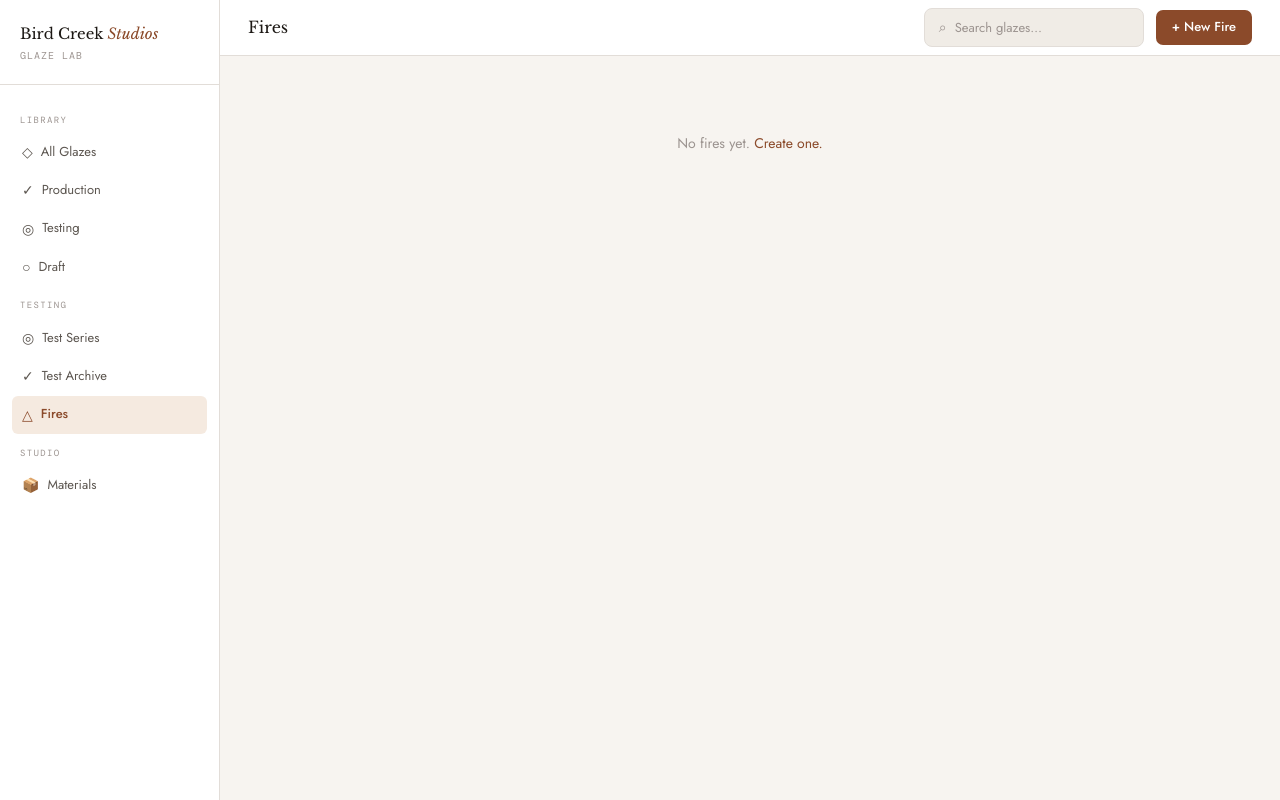
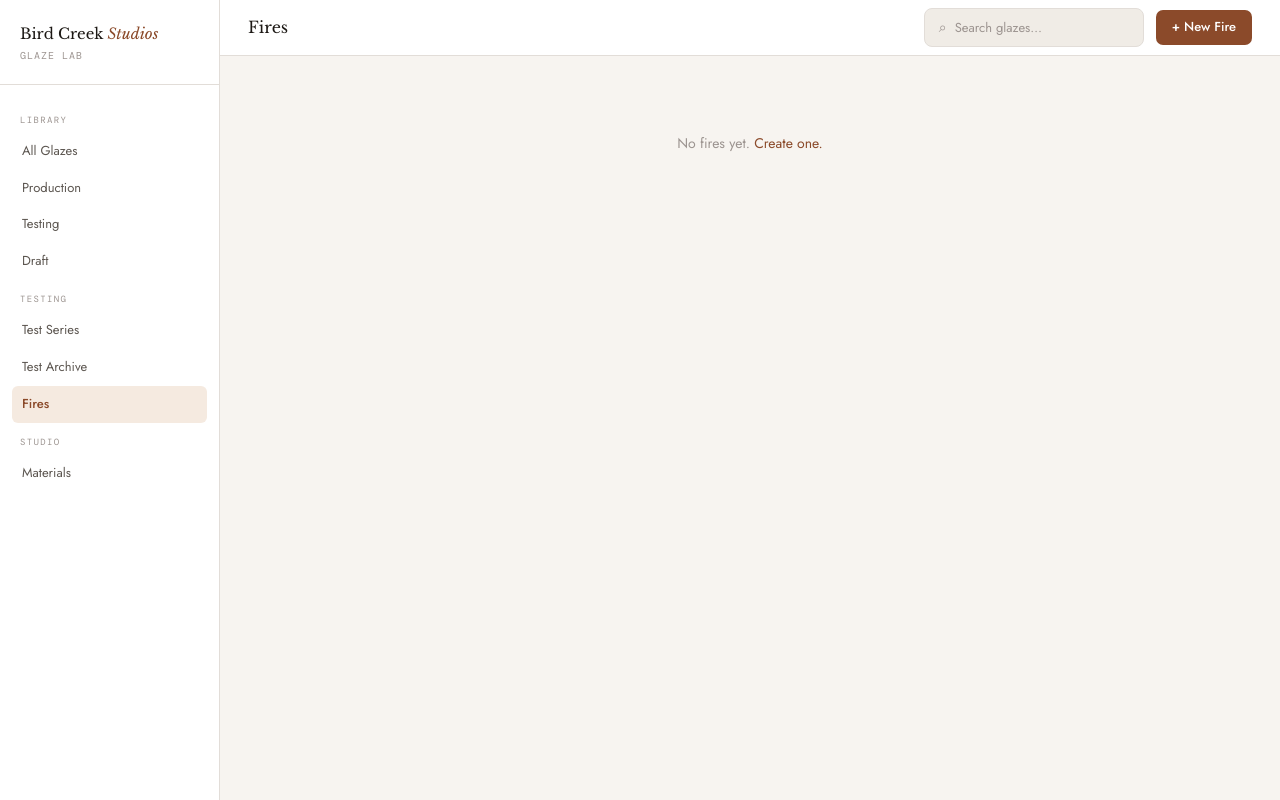
Before and after one commit to LydWil43/glazelab, a Flask app: page /fires in a window 1280 px wide. Run offline with Flask 3, Linux system fonts and the light colour scheme; some web fonts are replaced.

Commit message:
Remove all icons and symbols from nav
Co-Authored-By: Claude Sonnet 4.6 <noreply@anthropic.com>

```diff
--- a/templates/base.html
+++ b/templates/base.html
@@ -18,30 +18,30 @@
     <nav class="sidebar-nav">
       <div class="nav-section-label">Library</div>
       <a class="nav-item {% if request.endpoint in ['index','glazes','glaze_detail'] %}active{% endif %}" href="{{ url_for('glazes') }}">
-        <span class="icon">◇</span> All Glazes
+        All Glazes
       </a>
       <a class="nav-item {% if request.args.get('status')=='production' %}active{% endif %}" href="{{ url_for('glazes', status='production') }}">
-        <span class="icon">✓</span> Production
+        Production
       </a>
       <a class="nav-item {% if request.args.get('status')=='testing' %}active{% endif %}" href="{{ url_for('glazes', status='testing') }}">
-        <span class="icon">◎</span> Testing
+        Testing
       </a>
       <a class="nav-item {% if request.args.get('status')=='draft' %}active{% endif %}" href="{{ url_for('glazes', status='draft') }}">
-        <span class="icon">○</span> Draft
+        Draft
       </a>
       <div class="nav-section-label">Testing</div>
       <a class="nav-item {% if request.endpoint in ['tests','test_detail','new_test'] %}active{% endif %}" href="{{ url_for('tests') }}">
-        <span class="icon">◎</span> Test Series
+        Test Series
       </a>
       <a class="nav-item {% if request.endpoint == 'tests_archive' %}active{% endif %}" href="{{ url_for('tests_archive') }}">
-        <span class="icon">✓</span> Test Archive
+        Test Archive
       </a>
       <a class="nav-item {% if request.endpoint in ['fires','fire_detail','new_fire','edit_fire'] %}active{% endif %}" href="{{ url_for('fires') }}">
-        <span class="icon">△</span> Fires
+        Fires
       </a>
       <div class="nav-section-label">Studio</div>
       <a class="nav-item {% if request.endpoint in ['materials','new_material','edit_material'] %}active{% endif %}" href="{{ url_for('materials') }}">
-        <span class="icon">📦</span> Materials
+        Materials
       </a>
     </nav>
   </aside>
```
